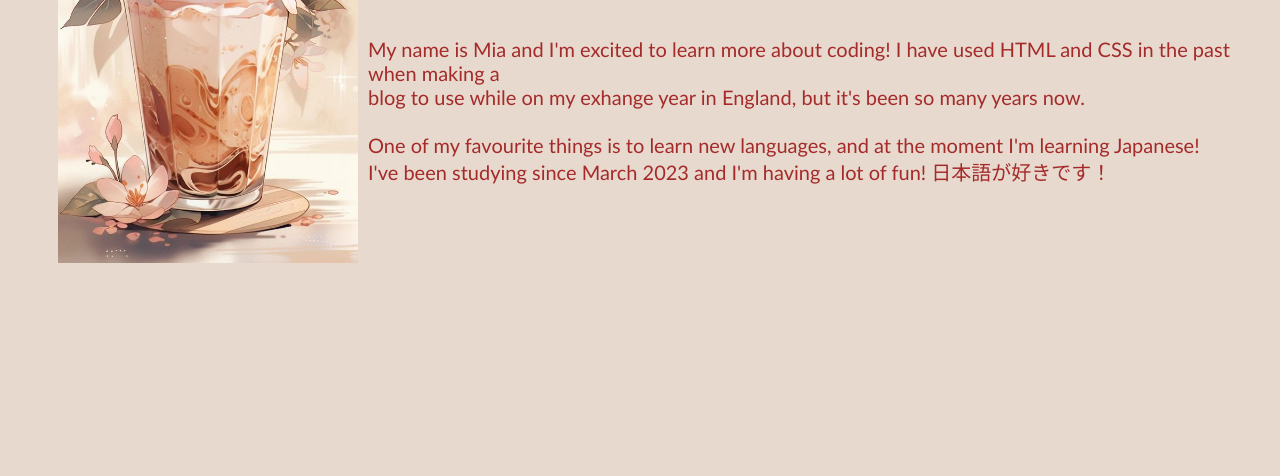
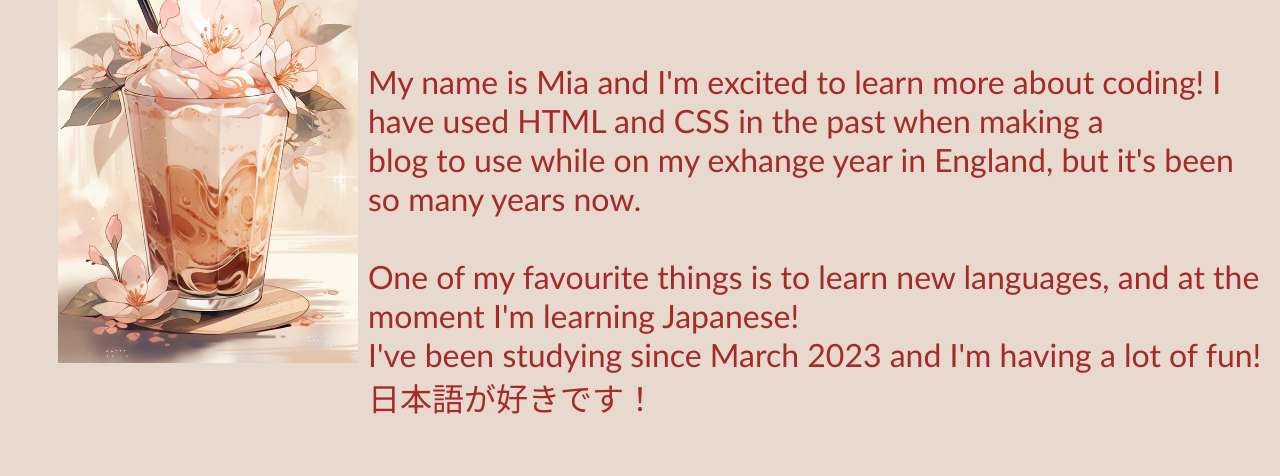
Before and after one commit to mia-sg/starbound245.github.io, a plain HTML site: page index.html in a window 1280 px wide. Shown: the part 324-800 px from the top of the page. Drawn offline with Linux system fonts and the light colour scheme.

Commit message:
Update style.css

```diff
--- a/style.css
+++ b/style.css
@@ -14,7 +14,7 @@ h1       {
 .aligned .p            {
   color: brown;
   font-family: "Gill Sans", sans-serif;
-  font-size: 20px;
+  font-size: 200%;
   padding: 10px;
 }
 .aligned .image        {
```
